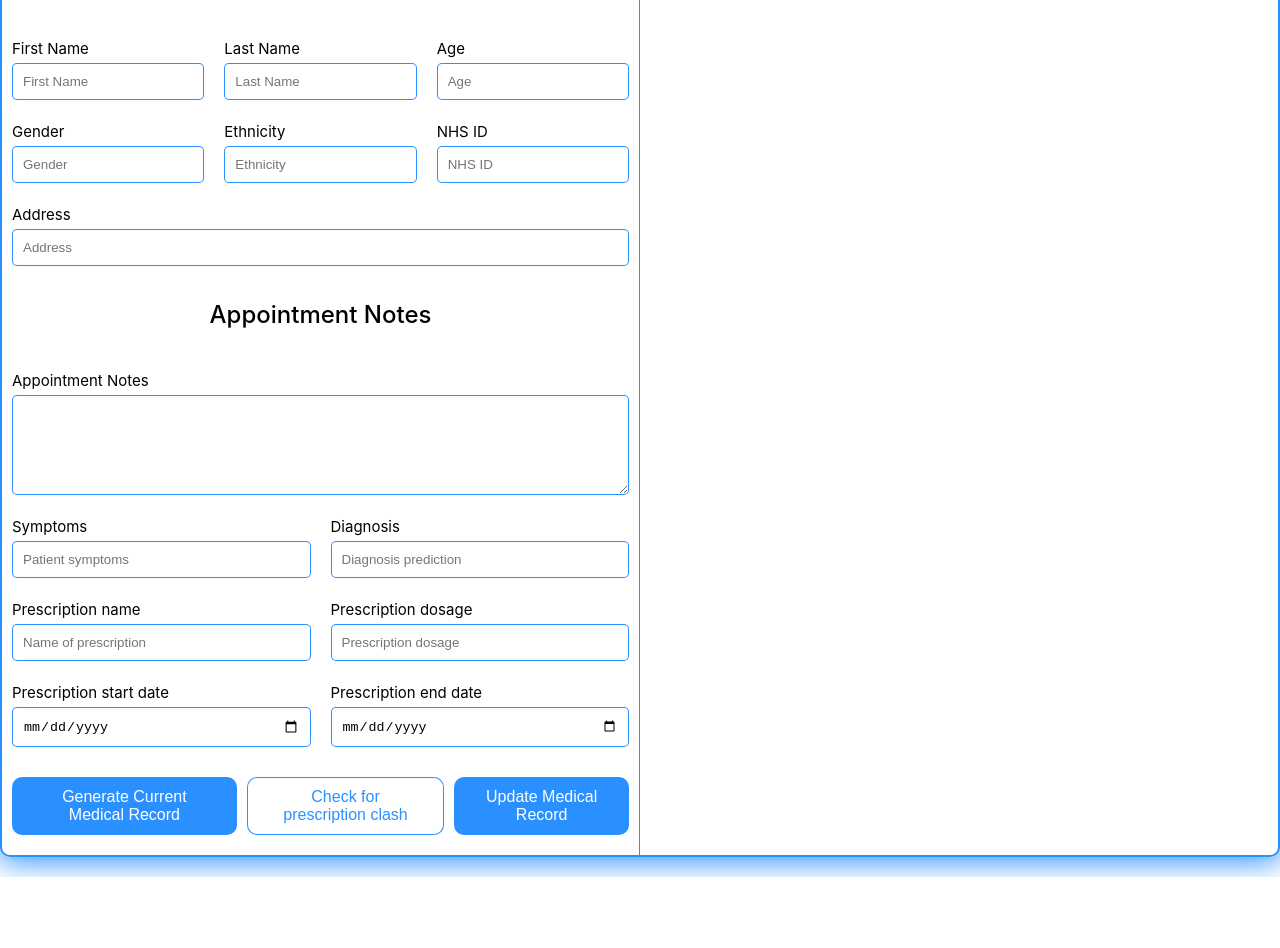
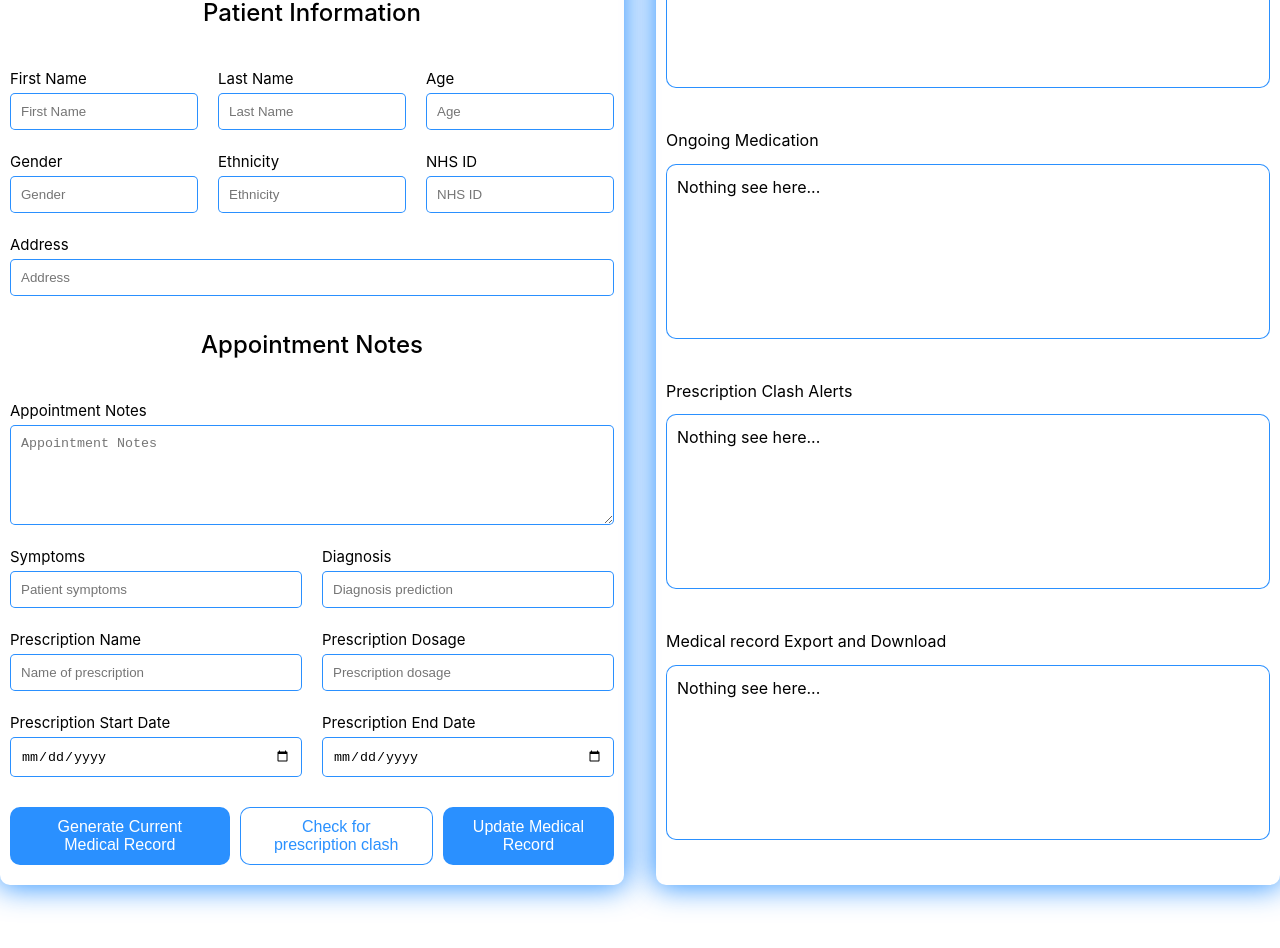
Before and after one commit to Pietrouberti/MediMate, a Vue app in the folder MediMate_frontend/: page /doctors-office in a window 1280 px wide. Shown: the part 420-1368 px from the top of the page. Before the commit the page ends 1297 px from the top, so only its background shows below. Built offline with nearby package versions, Linux system fonts and the light colour scheme.

Commit message:
Fixed bugs for night and dark mode, and finished MediMate Doctors Office Room

```diff
--- a/MediMate_frontend/src/assets/frontend/_doctors-office.scss
+++ b/MediMate_frontend/src/assets/frontend/_doctors-office.scss
@@ -1,26 +1,29 @@
 .office {
     display: flex;
     flex-wrap: wrap;
-    margin-top: 32px;
+    margin-top: 64px;
+    height: auto;
     justify-content: space-between;
     align-items: flex-start;
-    border: 2px solid $primary-color;
-    box-shadow: 0px 3px 30px 2px $primary-color;
-    border-radius: 10px;
+    gap: 16px;
     * {
         margin: 0;
     }
     &__col {
-        width: 50%;
+        width: calc(50% - 16px);
+        box-shadow: 0px 0px 30px 2px $primary-color;
+        animation: Fade 1s ease-in-out;
+        border-radius: 10px;
         display: flex;
+        flex-wrap: wrap;
+        min-width: 300px;
         max-width: 50%;
         padding-top: 20px;
         flex-direction: column;
         align-items: flex-start;
+        justify-content: flex-start;
         gap: 20px;
-    }
-    &__col:first-child {
-        border-right: 1px solid $primary-color;
+        align-self: stretch; // Added to stretch the columns
     }
     &__title-container {
         width: 100%;
@@ -44,11 +47,12 @@
         width: 100%;
         padding: 10px;
         border: 1px solid $primary-color;
+        background-color: #007bff50;
         border-radius: 5px;
     }
     &__dropdown {
         width: calc(100% - 20px);
-        border: 1px solid ;
+        border: 1px solid;
         position: absolute;
         padding: 10px 5px;
         list-style-type: none;
@@ -103,6 +107,7 @@
         width: 100%;
         padding: 10px;
         border: 1px solid $primary-color;
+        background-color: #007bff50;
         border-radius: 5px;
     }
     &__appointment-notes {
@@ -111,7 +116,6 @@
         align-items: center;
         justify-content: flex-start;
         width: 100%;
-
     }
     &__notes-area {
         width: 100%;
@@ -128,4 +132,29 @@
         gap: 10px;
         justify-content: space-between;
     }
+    &__output-container {
+        width: 100%;
+        padding: 10px;
+    }
+    &__output-inner-container {
+        border: 1px solid $primary-color;
+        width: 100%;
+        min-height: 175px;
+        border-radius: 10px;
+        padding: 10px;
+        background-color: white;
+        color: black;
+        align-self: stretch;
+    }
 }
+
+@keyframes Fade {
+    0% {
+        opacity: 0;
+        box-shadow: 0px 0px 0px 0px $primary-color;
+    }
+    100% {
+        opacity: 1;
+        box-shadow: 0px 0px 30px 2px $primary-color;
+    }
+}
--- a/MediMate_frontend/src/assets/frontend/_hero-banner.scss
+++ b/MediMate_frontend/src/assets/frontend/_hero-banner.scss
@@ -17,7 +17,7 @@
         right: 0%;
         width: 53%;
         height: auto;
-        animation: riseAndFadeIn 2.5s ease-in-out;
+        animation: riseAndFadeIn 1.75s ease-in-out;
     }
     &__heading {
         margin-bottom: 20px;
--- a/MediMate_frontend/src/assets/main.scss
+++ b/MediMate_frontend/src/assets/main.scss
@@ -69,7 +69,7 @@ $secondary-color: #007bff;
     width: 100%;
     max-width: 1440px;
     position: relative;
-    margin-bottom: 20px;
+    margin-bottom: 64px;
     overflow: var(--overflow);
     height: calc(var(--height) - 84px);
 }
@@ -81,6 +81,7 @@ $secondary-color: #007bff;
     height: calc(100vh - 64px);
     position: relative;
     padding-bottom: 20px;
+    animation: Fade 1s ease-in-out forwards;
     &__puesdo1 {
         position: absolute;
         top: 10%;
@@ -89,7 +90,7 @@ $secondary-color: #007bff;
         border-radius: 20px;
         height: 55%;
         transform-origin: top;
-        animation: extendLine 2.5s ease-in-out forwards;
+        animation: extendLine 2s ease-in-out forwards;
         // transform: translate(-50%, -50%);
         text-align: center;
         // background-color: $primary-color;
@@ -121,6 +122,16 @@ $secondary-color: #007bff;
     }
 }
 
+
+@keyframes Fade {
+    0% {
+        opacity: 0;
+    }
+    100% {
+        opacity: 1;
+    }
+}
+
 @keyframes extendLine {
     0% {
         height: 0px;
--- a/MediMate_frontend/src/components/DoctorAppointment.vue
+++ b/MediMate_frontend/src/components/DoctorAppointment.vue
@@ -56,7 +56,7 @@
         <div class="office__patient-info">
             <div class="office__grid-input-item">
                 <label for="notes">Appointment Notes</label>
-                <textarea class="office__notes-area" name="notes" id="notes"></textarea>
+                <textarea class="office__notes-area" name="notes" id="notes" placeholder="Appointment Notes"></textarea>
             </div>
         </div>
         <div class="office__patient-info">
@@ -71,21 +71,21 @@
         </div>
         <div class="office__patient-info">
             <div class="office__grid-input-item">
-                <label for="prescription-name">Prescription name</label>
+                <label for="prescription-name">Prescription Name</label>
                 <input type="text" id="prescription-name" class="office__grid-input" placeholder="Name of prescription" />
             </div>
             <div class="office__grid-input-item">
-                <label for="prescription-dosage">Prescription dosage</label>
+                <label for="prescription-dosage">Prescription Dosage</label>
                 <input type="text" id="prescription-dosage" class="office__grid-input" placeholder="Prescription dosage" />
             </div>
         </div>
         <div class="office__patient-info">
             <div class="office__grid-input-item">
-                <label for="prescription-start">Prescription start date</label>
+                <label for="prescription-start">Prescription Start Date</label>
                 <input type="date" id="prescription-start" class="office__grid-input"/>
             </div>
             <div class="office__grid-input-item">
-                <label for="prescription-start">Prescription end date</label>
+                <label for="prescription-start">Prescription End Date</label>
                 <input type="date" id="prescription-start" class="office__grid-input"/>
             </div>
         </div>
--- /dev/null
+++ b/MediMate_frontend/src/components/MediMateOutputRoom.vue
@@ -0,0 +1,29 @@
+<template>
+    <div class="office__title-container">
+        <h2 class="heading heading__h3">MediMate Chat</h2>
+    </div>
+    <div class="office__output-container">
+        <p class="heading heading__p">Medical Record Summary</p>
+        <div class="office__output-inner-container">
+            <p class="heading heading__p">Nothing see here...</p>
+        </div>
+    </div>
+    <div class="office__output-container">
+        <p class="heading heading__p">Ongoing Medication</p>
+        <div class="office__output-inner-container">
+            <p class="heading heading__p">Nothing see here...</p>
+        </div>
+    </div>
+    <div class="office__output-container">
+        <p class="heading heading__p">Prescription Clash Alerts</p>
+        <div class="office__output-inner-container">
+            <p class="heading heading__p">Nothing see here...</p>
+        </div>
+    </div>
+    <div class="office__output-container">
+        <p class="heading heading__p">Medical record Export and Download</p>
+        <div class="office__output-inner-container">
+            <p class="heading heading__p">Nothing see here...</p>
+        </div>
+    </div>
+</template>
--- a/MediMate_frontend/src/components/NavigationBar.vue
+++ b/MediMate_frontend/src/components/NavigationBar.vue
@@ -21,6 +21,33 @@ onMounted(() => {
     }
 })
 
+const changeElementColours = (backgroundColour, colour, transition) => {
+    const gridinputs = document.querySelectorAll('.office__grid-input');
+    const inputs = document.querySelectorAll('.office__input');
+    const textarea = document.querySelector('.office__notes-area');
+    const outputArea = document.querySelectorAll('.office__output-inner-container');
+    if (gridinputs && inputs && textarea && outputArea) {
+        textarea.style.backgroundColor = backgroundColour;
+        textarea.style.color = colour;
+        textarea.style.transition = transition;
+        outputArea.forEach((output) => {
+            output.style.backgroundColor = backgroundColour;
+            output.style.color = colour;
+            output.style.transition = transition;
+        })
+        gridinputs.forEach((gridinput) => {
+            gridinput.style.backgroundColor = backgroundColour;
+            gridinput.style.color = colour;
+            gridinput.style.transition = transition;
+        })
+        inputs.forEach((input) => {
+            input.style.backgroundColor = backgroundColour;
+            input.style.color = colour;
+            input.style.transition = transition;
+        })
+    }
+}
+
 
 const toggleLightDarkMode = () => {
     if (theme.value === 'Dark') {
@@ -28,11 +55,13 @@ const toggleLightDarkMode = () => {
         userPreferenceStore.setThemePreference(theme.value);
         document.body.style.backgroundColor = 'white';
         document.body.style.color = 'black';
+        changeElementColours('white', 'black', 'background-color 0.5s ease, color 0.5s ease');
     } else {
         theme.value = 'Dark';
         userPreferenceStore.setThemePreference(theme.value);
         document.body.style.backgroundColor = 'black';
         document.body.style.color = 'white';
+        changeElementColours('black', 'white', 'background-color 0.5s ease, color 0.5s ease');
     }
 }
 
--- a/MediMate_frontend/src/views/DoctorsOfficeView.vue
+++ b/MediMate_frontend/src/views/DoctorsOfficeView.vue
@@ -4,10 +4,47 @@
            <DoctorAppointment />
         </div>
         <div class="office__col">
+            <MediChatOutputRoom />
         </div>
     </div>
 </template>
 
 <script setup>
+import MediChatOutputRoom from '@/components/MediMateOutputRoom.vue';
 import DoctorAppointment from '@/components/DoctorAppointment.vue';
+import { useUserPreferenceStore } from '@/stores/user-preferences';
+import { onMounted } from 'vue';
+
+const userPreferenceStore = useUserPreferenceStore();
+
+onMounted(() => {
+    if (userPreferenceStore.theme == 'Dark') {
+        changeElementColours('black', 'white', 'background-color 0.5s ease, color 0.5s ease');
+    } else {
+        changeElementColours('white', 'black', 'background-color 0.5s ease, color 0.5s ease');
+    }
+});
+
+
+const changeElementColours = (backgroundColour, colour, transition) => {
+    const gridinputs = document.querySelectorAll('.office__grid-input');
+    const inputs = document.querySelectorAll('.office__input');
+    const textarea = document.querySelector('.office__notes-area');
+    if (gridinputs && inputs && textarea) {
+        textarea.style.backgroundColor = backgroundColour;
+        textarea.style.color = colour;
+        textarea.style.transition = transition;
+        gridinputs.forEach((gridinput) => {
+            gridinput.style.backgroundColor = backgroundColour;
+            gridinput.style.color = colour;
+            gridinput.style.transition = transition;
+        })
+        inputs.forEach((input) => {
+            input.style.backgroundColor = backgroundColour;
+            input.style.color = colour;
+            input.style.transition = transition;
+        })
+    }
+}
+
 </script>
```
